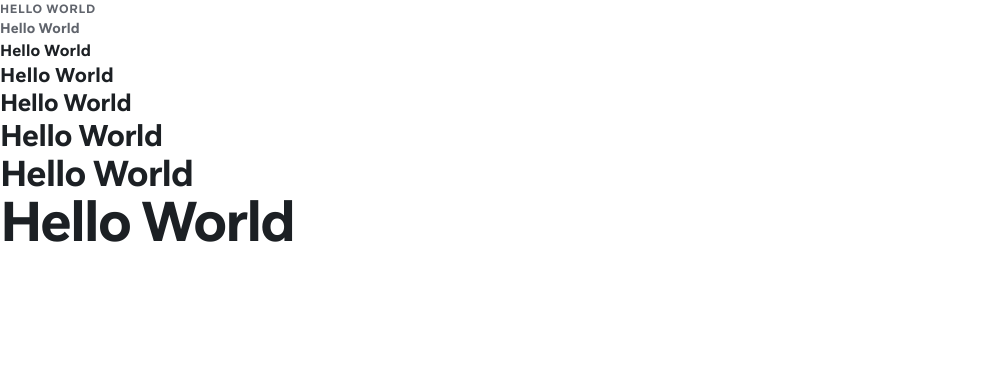
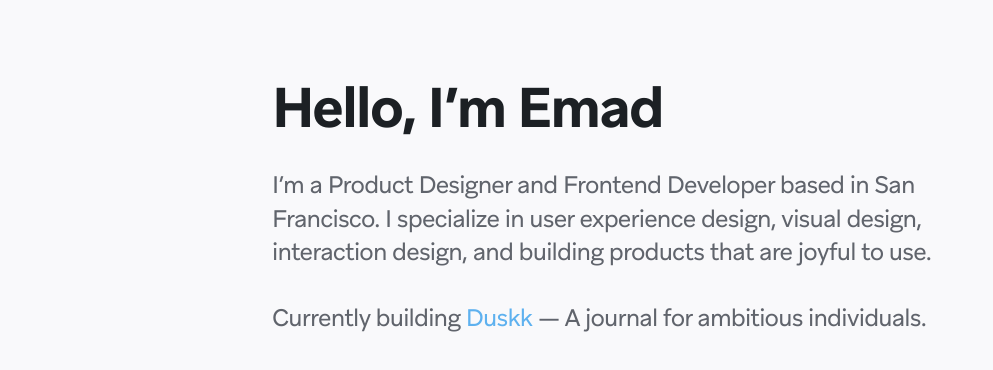
Before and after one commit to emadabdulrahim/emad.design-v2, a Next.js app: page / in a window 1280 px wide. Shown: the top 370 px of the page, without its empty margins (0-993 px from the left). Built offline with nearby package versions, Linux system fonts and the light colour scheme.

Commit message:
support for dark mode

```diff
--- a/package.json
+++ b/package.json
@@ -11,6 +11,7 @@
   "dependencies": {
     "@radix-ui/colors": "^0.1.7",
     "@tryghost/content-api": "^1.5.12",
+    "classnames": "^2.3.1",
     "next": "11.1.0",
     "react": "17.0.2",
     "react-dom": "17.0.2"
@@ -22,6 +23,7 @@
     "eslint": "7.32.0",
     "eslint-config-next": "11.1.0",
     "postcss": "^8.3.6",
+    "postcss-focus-visible": "^5.0.0",
     "tailwindcss": "^2.2.7",
     "typescript": "4.3.5"
   }
--- a/pages/_app.tsx
+++ b/pages/_app.tsx
@@ -1,6 +1,7 @@
 import type { AppProps } from "next/app"
 import { StaticResourcesHead } from "@/components"
 import "../styles/globals.css"
+import "../styles/components.css"
 
 function MyApp({ Component, pageProps }: AppProps) {
   return (
--- a/pages/index.tsx
+++ b/pages/index.tsx
@@ -1,19 +1,28 @@
 import * as React from "react"
 import type { NextPage } from "next"
-import { Heading } from "@/components"
+import { Heading, HStack, Text, VStack } from "@/components"
 
 const Home: NextPage = () => {
   return (
-    <main className='container mx-auto'>
-      <Heading size={1}>Hello World</Heading>
-      <Heading size={2}>Hello World</Heading>
-      <Heading size={3}>Hello World</Heading>
-      <Heading size={4}>Hello World</Heading>
-      <Heading size={5}>Hello World</Heading>
-      <Heading size={6}>Hello World</Heading>
-      <Heading size={7}>Hello World</Heading>
-      <Heading size={8}>Hello World</Heading>
-    </main>
+    <div className='dark'>
+      <main className='flex min-h-screen mx-auto dark bg-bg-tint1 dark:bg-bg-darkTint1'>
+        <VStack space='2rem' className='max-w-3xl px-4 py-20 mx-auto'>
+          <Heading size={8}>Hello, I’m Emad</Heading>
+          <Text size={3}>
+            I’m a Product Designer and Frontend Developer based in San
+            Francisco. I specialize in user experience design, visual design,
+            interaction design, and building products that are joyful to use.
+          </Text>
+          <Text size={3}>
+            Currently building{" "}
+            <a href='//duskk.com' className='text-blue-b8'>
+              Duskk
+            </a>{" "}
+            — A journal for ambitious individuals.
+          </Text>
+        </VStack>
+      </main>
+    </div>
   )
 }
 
--- a/postcss.config.js
+++ b/postcss.config.js
@@ -1,6 +1,7 @@
 module.exports = {
   plugins: {
     tailwindcss: {},
+    "postcss-focus-visible": {},
     autoprefixer: {},
   },
 }
--- /dev/null
+++ b/src/components/HStack.tsx
@@ -0,0 +1,10 @@
+import * as React from "react"
+import cx from "classnames"
+
+type HStackProps = {
+  className?: string
+}
+
+export const HStack: React.FC<HStackProps> = ({ children, className }) => {
+  return <div className={`flex ${className}`}>{children}</div>
+}
--- a/src/components/Heading.tsx
+++ b/src/components/Heading.tsx
@@ -1,14 +1,14 @@
 import * as React from "react"
 
 const SIZES = {
-  "1": "text-1 uppercase text-gray-g11",
-  "2": "text-2 text-gray-g11",
-  "3": "text-3 text-gray-g12",
-  "4": "text-4 text-gray-g12",
-  "5": "text-5 text-gray-g12",
-  "6": "text-6 text-gray-g12",
-  "7": "text-7 text-gray-g12",
-  "8": "text-8 text-gray-g12",
+  "1": "text-1 uppercase text-text-body",
+  "2": "text-2 text-text-heading dark:text-text-white",
+  "3": "text-3 text-text-heading dark:text-text-white",
+  "4": "text-4 text-text-heading dark:text-text-white",
+  "5": "text-5 text-text-heading dark:text-text-white",
+  "6": "text-6 text-text-heading dark:text-text-white",
+  "7": "text-7 text-text-heading dark:text-text-white",
+  "8": "text-8 text-text-heading dark:text-text-white",
 }
 
 type HeadingProps = {
--- /dev/null
+++ b/src/components/Text.tsx
@@ -0,0 +1,25 @@
+import * as React from "react"
+
+const SIZES = {
+  "1": "text-3 text-text-body dark:text-text-darkBody",
+  "2": "text-4 text-text-body dark:text-text-darkBody tracking-body",
+  "3": "text-5 text-text-body dark:text-text-darkBody tracking-heading",
+}
+
+type TextProps = {
+  size?: 1 | 2 | 3
+  as?: "p" | "span"
+  className?: string
+}
+
+export const Text: React.FC<TextProps> = ({
+  size = 2,
+  className = "",
+  as: Tag = "p",
+  children,
+}) => {
+  const textSizes = SIZES[size]
+  const classes = `${className} ${textSizes} font-regular`
+
+  return <Tag className={classes}>{children}</Tag>
+}
--- /dev/null
+++ b/src/components/VStack.tsx
@@ -0,0 +1,19 @@
+import * as React from "react"
+
+export const VStack = ({
+  children,
+  space = "8",
+  recursive = false,
+  className = "",
+}) => {
+  const vstackType = recursive ? "vstack--recursive" : "vstack"
+
+  return (
+    <div
+      className={`${vstackType} ${className}`}
+      style={{ "--space": space } as React.CSSProperties}
+    >
+      {children}
+    </div>
+  )
+}
--- a/src/components/index.ts
+++ b/src/components/index.ts
@@ -1,2 +1,5 @@
 export * from "./StaticResourcesHead"
 export * from "./Heading"
+export * from "./Text"
+export * from "./HStack"
+export * from "./VStack"
--- /dev/null
+++ b/styles/components.css
@@ -0,0 +1,11 @@
+@tailwind components;
+
+@layer components {
+  .vstack > * + * {
+    margin-top: var(--space);
+  }
+
+  .vstack--recursive * + * {
+    margin-top: var(--space);
+  }
+}
--- a/tailwind.config.js
+++ b/tailwind.config.js
@@ -1,15 +1,6 @@
 const colors = require("@radix-ui/colors")
 
-module.exports = {
-  mode: "jit",
-  purge: [
-    "./pages/**/*.{js,ts,jsx,tsx}",
-    "./src/components/**/*.{js,ts,jsx,tsx}",
-  ],
-  darkMode: false, // or 'media' or 'class'
-  theme: {
-    extend: {},
-    colors: {
+const scales = {
   blue: {
     b1: colors.blue.blue1,
     b2: colors.blue.blue2,
@@ -37,6 +28,34 @@ module.exports = {
     g10: colors.slate.slate10,
     g11: colors.slate.slate11,
     g12: colors.slate.slate12,
+  },
+}
+
+module.exports = {
+  darkMode: "media",
+  mode: "jit",
+  purge: [
+    "./pages/**/*.{js,ts,jsx,tsx}",
+    "./src/components/**/*.{js,ts,jsx,tsx}",
+  ],
+  theme: {
+    extend: {},
+    colors: {
+      ...scales,
+      text: {
+        heading: scales.gray.g12,
+        body: scales.gray.g11,
+        muted: scales.gray.g10,
+        light: scales.gray.g9,
+        white: scales.gray.g1,
+        darkBody: scales.gray.g7,
+        darkMuted: scales.gray.g9,
+      },
+      bg: {
+        tint1: scales.gray.g2,
+        tint2: scales.gray.g3,
+        darkTint1: scales.gray.g12,
+        darkTint2: scales.gray.g11,
       },
     },
     fontFamily: {
@@ -71,8 +90,8 @@ module.exports = {
       1: ["0.75rem", { lineHeight: "1.5", letterSpacing: "0.06em" }],
       2: ["0.875rem", { lineHeight: "1.5", letterSpacing: "0.01em" }],
       3: ["1rem", { lineHeight: "1.5", letterSpacing: "0.01em" }],
-      4: ["1.25rem", { lineHeight: "1.25", letterSpacing: "0.01em" }],
-      5: ["1.5rem", { lineHeight: "1.25", letterSpacing: "-0.01em" }],
+      4: ["1.25rem", { lineHeight: "1.5", letterSpacing: "0.01em" }],
+      5: ["1.5rem", { lineHeight: "1.4", letterSpacing: "-0.01em" }],
       6: ["1.875rem", { lineHeight: "1.2", letterSpacing: "-0.015em" }],
       7: ["2.25rem", { lineHeight: "1.1", letterSpacing: "-0.02em" }],
       8: ["3.5rem", { lineHeight: "1", letterSpacing: "-0.03em" }],
@@ -81,6 +100,11 @@ module.exports = {
       normal: "400",
       bold: "600",
     },
+    letterSpacing: {
+      body: "-0.02em",
+      medium: "-0.025em",
+      heading: "-0.035em",
+    },
   },
   variants: {
     extend: {},
```
Also changed, not shown: 1 other file (tests, documents, lock files or other folders). Lines whose indentation alone changed are shown as unchanged.
